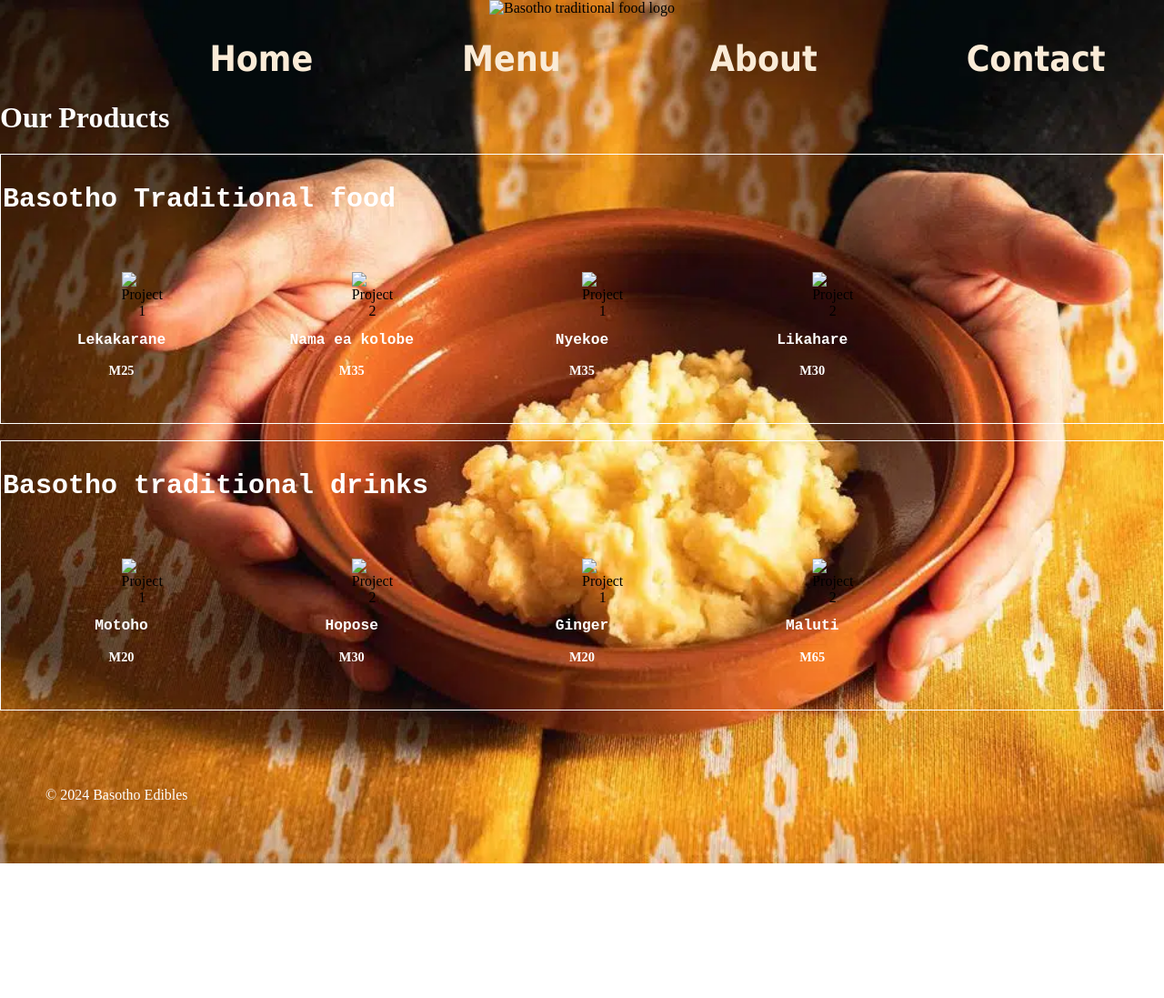
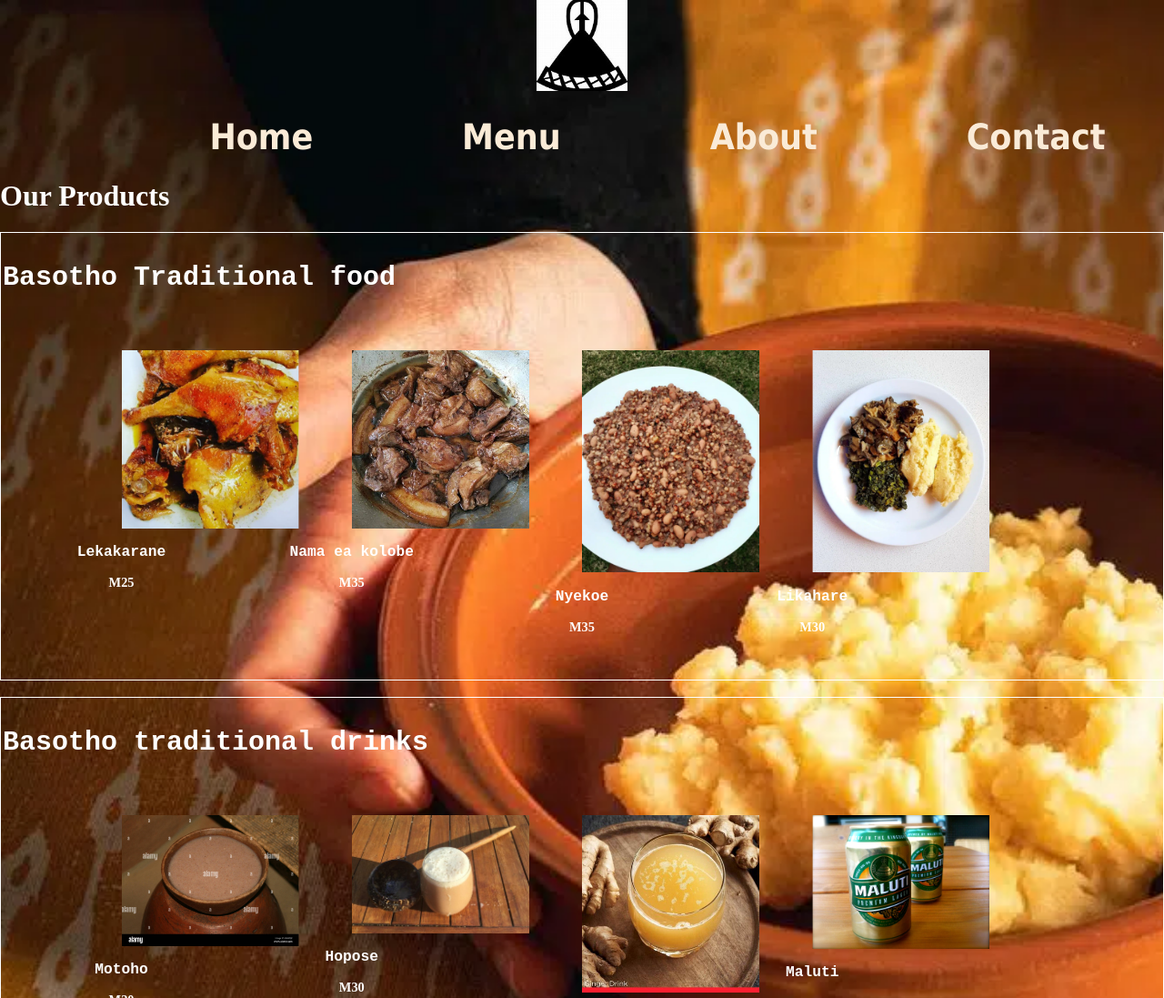
Before and after one commit to Pulengtsoaeli/Basotho-Traditional-Food.co.za, a plain HTML site: page menu.html in a window 1280 px wide. Shown: the top 1097 px of the page at 91% size. Before the commit the page ends 949 px from the top, so only its background shows below. Drawn offline with Linux system fonts and the light colour scheme.

Commit message:
Update menu.html

```diff
--- a/menu.html
+++ b/menu.html
@@ -5,7 +5,7 @@
 
         <header>
             <div class="logo">
-                <img src="images/logo.jpg"
+                <img src="logo.jpg"
                      alt="Basotho traditional food logo"
                      width="100"
                      height="100"
@@ -34,26 +34,26 @@
        <section id="portfolio">
 
             <div class="portfolio-item">
-                <img src="images/Lekakarane-960x960.webp" alt="Project 1">
+                <img src="Lekakarane-960x960.webp" alt="Project 1">
                 <h3>Lekakarane</h3>
                 <p><b>M25</b></p>
 
             </div>
              <div class="portfolio-item">
-                <img src="images/Nama ya kolobe.jpg" alt="Project 2">
+                <img src="Nama ya kolobe.jpg" alt="Project 2">
                 <h3>Nama ea kolobe</h3>
                 <p><b>M35</b></p>
              </div>
 
             <div class="portfolio-item">
-                <img src="images/Nyekoe-960x1200.webp" alt="Project 1">
+                <img src="Nyekoe-960x1200.webp" alt="Project 1">
                 <h3>Nyekoe</h3>
                 <p><b>M35</b></p>
                 </div>
 
 
                 <div class="portfolio-item">
-                    <img src="images/Likahare-960x1200.webp" alt="Project 2">
+                    <img src="Likahare-960x1200.webp" alt="Project 2">
                     <h3>Likahare</h3>
                     <p><b>M30</b></p>
                 </div>
@@ -65,25 +65,25 @@
                <section id="portfolio">
 
                     <div class="portfolio-item">
-                        <img src="images/motoho.jpg" alt="Project 1">
+                        <img src="motoho.jpg" alt="Project 1">
                         <h3>Motoho</h3>
                         <p><b>M20</b></p>
                     </div>
                     <div class="portfolio-item">
-                        <img src="images/Hopose-800x530o.jpg" alt="Project 2">
+                        <img src="Hopose-800x530o.jpg" alt="Project 2">
                         <h3>Hopose</h3>
                         <p><b>M30</b></p>
                     </div>
 
                     <div class="portfolio-item">
-                        <img src="images/OIP.jpeg" alt="Project 1">
+                        <img src="OIP.jpeg" alt="Project 1">
                         <h3>Ginger</h3>
                         <p><b>M20</b></p>
                         </div>
 
 
                         <div class="portfolio-item">
-                            <img src="images/maluti.jpg" alt="Project 2">
+                            <img src="maluti.jpg" alt="Project 2">
               <h3>Maluti</h3>
                    <p><B>M65</B></p>
              </div>
```
